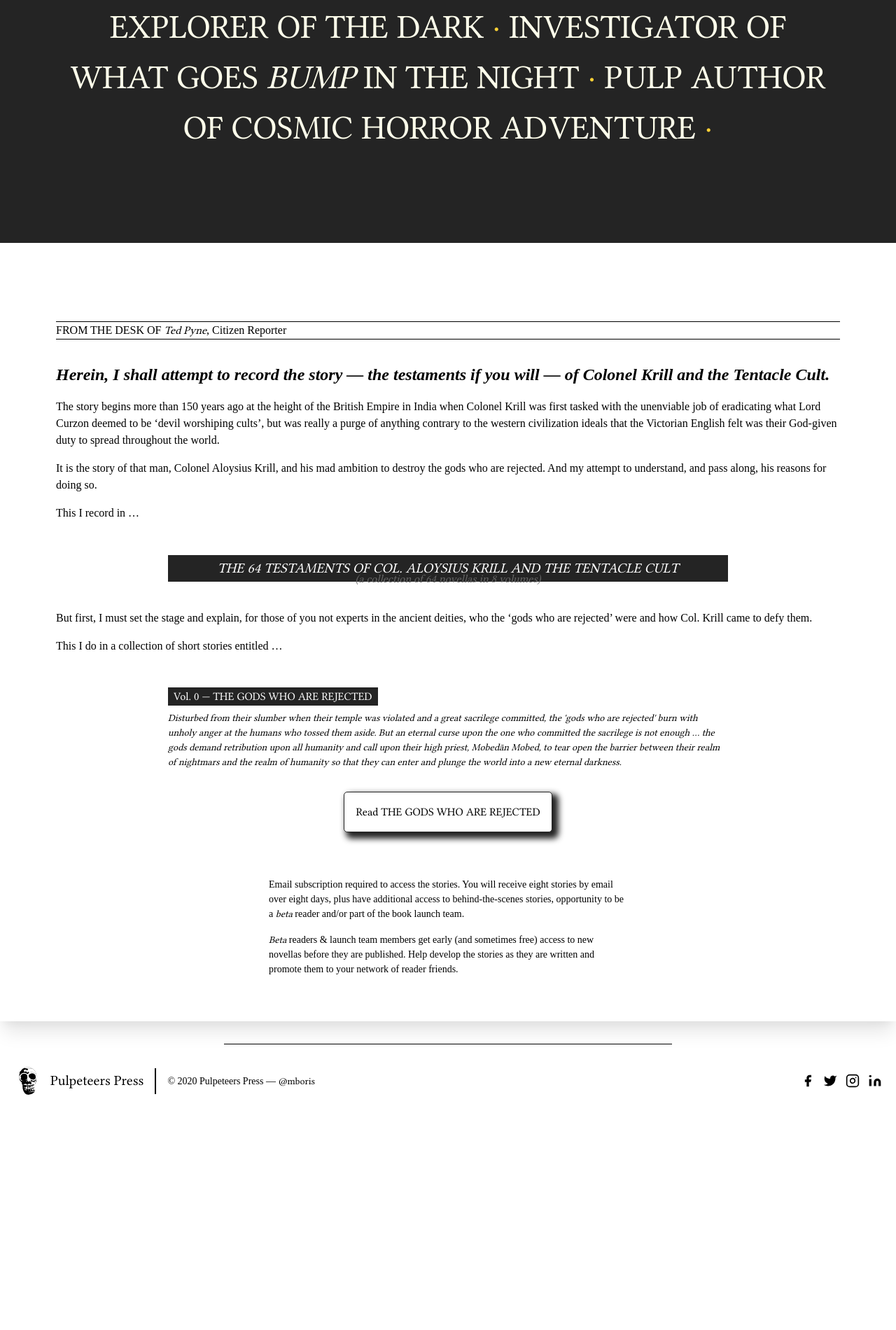
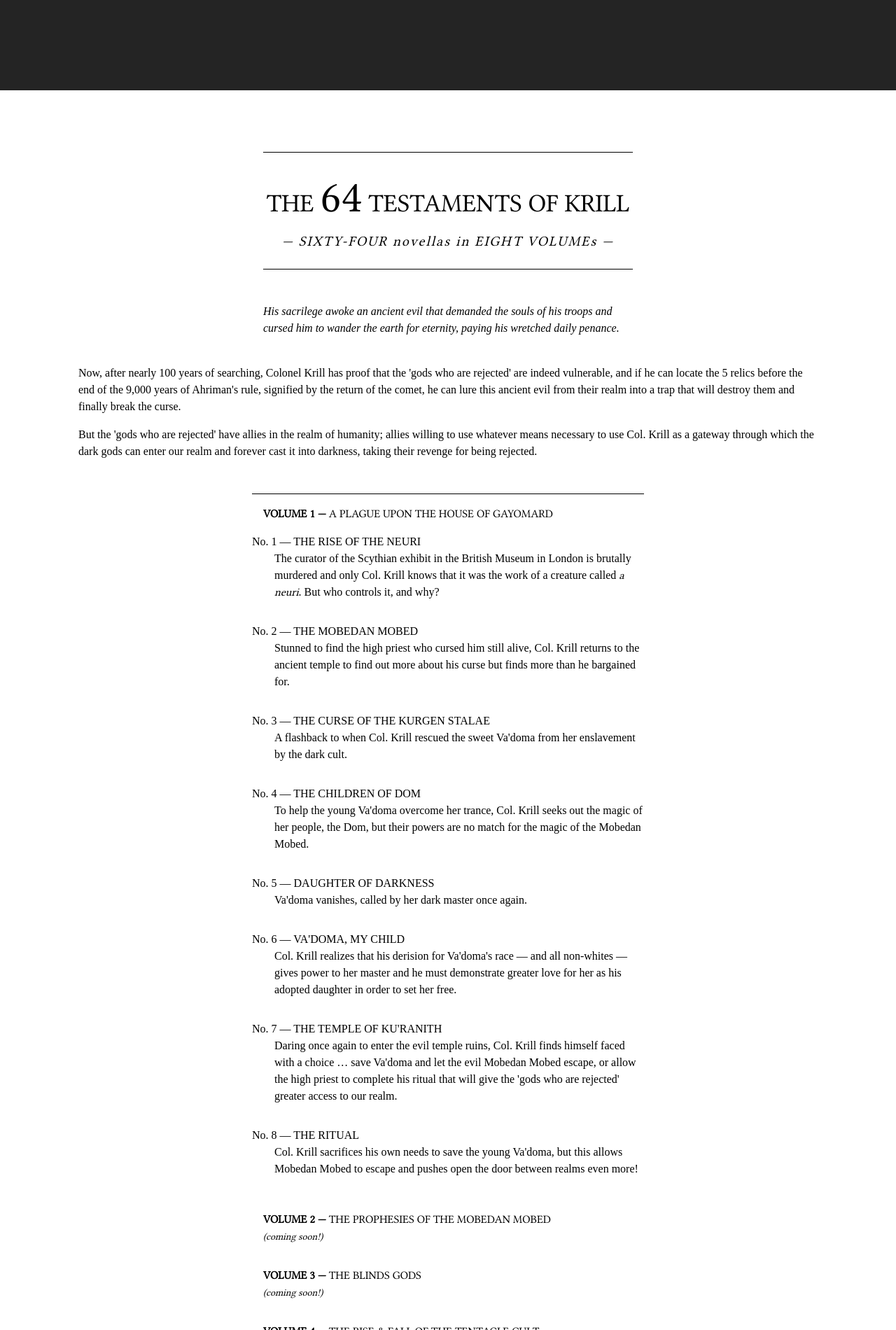
Before and after one commit to flaturtha/mboris, a Gatsby site: page / in a window 1280 px wide. Shown: the part 900-2800 px from the top of the page at 70% size. Before the commit the page ends 2496 px from the top, so only its background shows below. Built offline with nearby package versions, Linux system fonts and the light colour scheme; Gatsby itself is replaced by a stand-in of ours.

Commit message:
fixes hero layout; adds books lik to same page (#books) instead of new page; adds testaments copy

```diff
--- /dev/null
+++ b/src/components/books.js
@@ -0,0 +1,54 @@
+import React from "react"
+
+const Books = props => (
+  <section className="container mx-auto mt-0 px-4 lg:py-12 lg:px-20 " id="books">
+    <div className="mt-2 p-8">
+
+    <hr className="w-1/2 mx-auto mb-4" />
+    <h1 className="uppercase text-center text-4xl">The <span className="text-6xl">64</span> Testaments of Krill</h1>
+
+      <h2 className="text-center italic text-xl tracking-widest mt-8 md:mt-0">&mdash; SIXTY-FOUR novellas in EIGHT VOLUMEs &mdash; </h2>
+      <hr className="w-1/2 mx-auto mt-6 mb-12" />
+
+      <p className="italic mt-8 md:w-1/2 mx-auto">His sacrilege awoke an ancient evil that demanded the souls of his troops and cursed him to wander the earth for eternity, paying his wretched daily penance.</p>
+      <br className="hidden md:block"/>
+      <p>Now, after nearly 100 years of searching, Colonel Krill has proof that the 'gods who are rejected' are indeed vulnerable, and if he can locate the 5 relics before the end of the 9,000 years of Ahriman's rule, signified by the return of the comet, he can lure this ancient evil from their realm into a trap that will destroy them and finally break the curse.</p>
+      <p>But the 'gods who are rejected' have allies in the realm of humanity; allies willing to use whatever means necessary to use Col. Krill as a gateway through which the dark gods can enter our realm and forever cast it into darkness, taking their revenge for being rejected.</p>
+    </div>
+
+    <hr className="w-1/2 mx-auto"/>
+
+    <ol className="md:w-1/2 mx-auto">
+      <li className="p-4"><span className="font-bold">VOLUME 1 &mdash;</span> A PLAGUE UPON THE HOUSE OF GAYOMARD</li>
+        <dl>
+          <dt>No. 1 &mdash; THE RISE OF THE NEURI</dt>
+          <dd>The curator of the Scythian exhibit in the British Museum in London is brutally murdered and only Col. Krill knows that it was the work of a creature called <em>a neuri</em>. But who controls it, and why?</dd>
+          <dt>No. 2 &mdash; THE MOBEDAN MOBED</dt>
+          <dd>Stunned to find the high priest who cursed him still alive, Col. Krill returns to the ancient temple to find out more about his curse but finds more than he bargained for.</dd>
+          <dt>No. 3 &mdash; THE CURSE OF THE KURGEN STALAE</dt>
+          <dd>A flashback to when Col. Krill rescued the sweet Va'doma from her enslavement by the dark cult.</dd>
+          <dt>No. 4 &mdash; THE CHILDREN OF DOM</dt>
+          <dd>To help the young Va'doma overcome her trance, Col. Krill seeks out the magic of her people, the Dom, but their powers are no match for the magic of the Mobedan Mobed.</dd>
+          <dt>No. 5 &mdash; DAUGHTER OF DARKNESS</dt>
+          <dd>Va'doma vanishes, called by her dark master once again.</dd>
+          <dt>No. 6 &mdash; VA'DOMA, MY CHILD</dt>
+          <dd>Col. Krill realizes that his derision for Va'doma's race &mdash; and all non-whites &mdash; gives power to her master and he must demonstrate greater love for her as his adopted daughter in order to set her free.</dd>
+          <dt>No. 7 &mdash; THE TEMPLE OF KU'RANITH</dt>
+          <dd>Daring once again to enter the evil temple ruins, Col. Krill finds himself faced with a choice &hellip; save Va'doma and let the evil Mobedan Mobed escape, or allow the high priest to complete his ritual that will give the 'gods who are rejected' greater access to our realm.</dd>
+          <dt>No. 8 &mdash; THE RITUAL</dt>
+          <dd>Col. Krill sacrifices his own needs to save the young Va'doma, but this allows Mobedan Mobed to escape and pushes open the door between realms even more!</dd>
+        </dl>
+
+      <li className="p-4"><span className="font-bold">VOLUME 2 &mdash;</span> THE PROPHESIES OF THE MOBEDAN MOBED <em className="text-sm"><br/>(coming soon!)</em></li>
+      <li className="p-4"><span className="font-bold">VOLUME 3 &mdash;</span> THE BLINDS GODS <em className="text-sm"><br/>(coming soon!)</em></li>
+      <li className="p-4"><span className="font-bold">VOLUME 4 &mdash;</span> THE RISE &amp; FALL OF THE TENTACLE CULT <em className="text-sm"><br/>(coming soon!)</em></li>
+      <li className="p-4"><span className="font-bold">VOLUME 5 &mdash;</span> THE MOORS OF KRILL MANOR <em className="text-sm"><br/>(coming soon!)</em></li>
+      <li className="p-4"><span className="font-bold">VOLUME 6 &mdash;</span> THE TRAP <em className="text-sm"><br/>(coming soon!)</em></li>
+      <li className="p-4"><span className="font-bold">VOLUME 7 &mdash;</span> THE REALM OF NIGHTMARES <em className="text-sm"><br/>(coming soon!)</em></li>
+      <li className="p-4"><span className="font-bold">VOLUME 8 &mdash;</span> THE RETURN OF THE 13TH LANCERS <em className="text-sm"><br/>(coming soon!)</em></li>
+    </ol>
+
+    </section>
+)
+
+export default Books
--- a/src/components/footer.js
+++ b/src/components/footer.js
@@ -3,7 +3,7 @@
 
 const Footer = (props) => (
 
-  <footer className="text-gray-700 body-font">
+  <footer className="text-dingygrey body-font bg-yellow-100">
 
   <hr className="w-1/2 mx-auto" />
 
@@ -12,9 +12,7 @@
       <img src={Logo} className="h-10"/>
       <span className="ml-3 text-xl">Pulpeteers Press</span>
     </a>
-    <p className="text-sm text-gray-500 sm:ml-4 sm:pl-4 sm:border-l-2 sm:border-gray-200 sm:py-2 sm:mt-0 mt-4">© 2020 Pulpeteers Press —
-      <a href="https://twitter.com/knyttneve" className="text-gray-600 ml-1" rel="noopener noreferrer" target="_blank">@mboris</a>
-    </p>
+    <p className="text-sm text-gray-500 sm:ml-4 sm:pl-4 sm:border-l-2 sm:border-gray-200 sm:py-2 sm:mt-0 mt-4">© 2020 Pulpeteers Press</p>
     <span className="inline-flex sm:ml-auto sm:mt-0 mt-4 justify-center sm:justify-start">
       <a className="text-gray-500">
         <svg fill="currentColor" stroke-linecap="round" stroke-linejoin="round" stroke-width="2" className="w-5 h-5" viewBox="0 0 24 24">
--- a/src/components/header.js
+++ b/src/components/header.js
@@ -13,7 +13,7 @@
         <div className="flex items-center flex-shrink-0 mr-6">
 
           <span className="lg:ml-20 font-semibold text-4xl tracking-wider text-shockingyellow font-serif">
-            {siteTitle}<span className="hidden lg:inline lg:text-base text-shockingyellow font-serif"> &mdash; author of cosmic horror fiction</span>
+            {siteTitle}
           </span>
         </div>
       </Link>
@@ -41,7 +41,7 @@
       >
         <div className="md:flex-grow md:flex md:justify-center lg:justify-end md:pb-3 lg:pb-0">
           <Link
-            to={`/books/`}
+            to={`#books`}
             href="#responsive-header"
             className="font-serif block mt-4 lg:inline-block lg:mt-0 text-shockingyellow font-bold hover:bg-shockingyellow hover:text-dingygrey rounded-sm px-2 mr-7 lg:mr-20 uppercase text-4xl md:text-base"
           >
--- a/src/components/hero.js
+++ b/src/components/hero.js
@@ -4,26 +4,15 @@
 const Hero = (props) => (
 
 <div className="bg-dingygrey p-0 md:pb-12 lg:p-24">
-<section className="flexjustify-center items-center text-creme body-font">
+<section className="flex justify-center items-center text-creme body-font">
   <div className="container mx-auto flex px-5 lg:flex-row flex-col items-center">
 
-    <div className="lg:max-w-lg lg:w-full md:w-1/2 w-5/6 mb-10 md:mb-0 order-2 lg:order-1">
-      <div className="object-cover object-center overflow-hidden rounded-full border-b border-r shadow-2xl">
+    <div className="flex flex-col md:flex-row md:justify-center md:items-center w-full mt-8">
+      <div className="object-cover object-center overflow-hidden rounded-full border-b border-r shadow-2xl md:w-screen">
         <Image />
       </div>
 
-      <h2 className="title-font text-base text-center lg:hidden lg:text-xl my-8 font-medium text-gray-900">EXPLORER OF THE DARK <span className="text-shockingyellow">&middot;</span> INVESTIGATOR OF WHAT GOES <em>BUMP</em> IN THE NIGHT <span className="text-shockingyellow">&middot;</span> PULP AUTHOR OF COSMIC HORROR ADVENTURE <span className="text-shockingyellow">&middot;</span></h2>
-
-    </div>
-
-    <div className="font-serif lg:flex-grow lg:pl-24 md:pl-16 flex flex-col md:items-start items-center text-center order-1 lg:order-2">
-      <h1 className="title-font tracking-wide text-xl md:text-4xl mt-12 mb-12 font-medium text-gray-900">THE MANIACAL MIND BEHIND &hellip; <span className="block italic mt-6 text-3xl lg:text-6xl text-shockingyellow">THE 64 TESTAMENTS OF <span className="hidden md:inline">COL.</span> KRILL<span className="hidden lg:inline"> &amp; THE TENTACLE CULT</span></span></h1>
-
-
-      <div className="flex justify-center hidden">
-        <button className="inline-flex text-white bg-indigo-500 border-0 py-2 px-6 focus:outline-none hover:bg-indigo-600 rounded text-lg">Button</button>
-        <button className="ml-4 inline-flex text-creme bg-gray-200 border-0 py-2 px-6 focus:outline-none hover:bg-gray-300 rounded text-lg">Button</button>
-      </div>
+      <h2 className="text-center lg:block md:text-xl md:ml-8 my-8 md:my-0 font-medium text-creme">EXPLORER OF THE DARK <span className="text-shockingyellow">&middot;</span> INVESTIGATOR OF WHAT GOES <em>BUMP</em> IN THE NIGHT <span className="text-shockingyellow">&middot;</span> PULP AUTHOR OF COSMIC HORROR ADVENTURE <span className="text-shockingyellow">&middot;</span></h2>
 
     </div>
 
@@ -31,7 +20,9 @@
 
 </section>
 
-<h2 className="text-center hidden mt-24 lg:block lg:text-5xl my-8 font-medium text-creme">EXPLORER OF THE DARK <span className="text-shockingyellow">&middot;</span> INVESTIGATOR OF WHAT GOES <em>BUMP</em> IN THE NIGHT <span className="text-shockingyellow">&middot;</span> PULP AUTHOR OF COSMIC HORROR ADVENTURE <span className="text-shockingyellow">&middot;</span></h2>
+<h1 className="tracking-wide text-center text-xl md:text-4xl mt-0 md:mt-12 pb-12 md:pb-0 mb-0 font-medium text-shockingyellow">THE MANIACAL MIND BEHIND &hellip;</h1>
+<p className="text-shockingyellow text-4xl text-center mb-0 pb-9=0 font-black">&#709;</p>
+
 
 </div>
 )
--- a/src/components/layout.css
+++ b/src/components/layout.css
@@ -8,6 +8,19 @@
 
 * {
   font-family: Libertinus Serif;
+  /* background-color: #fffff0; */
+}
+
+body {
+  /* background-color: #ffffff; */
+}
+
+ul, ol, dd, dl, dt {
+  font-family: Libertinus Sans;
+}
+
+dd {
+  margin: 0 0 2rem 2rem;
 }
 
 p {
--- a/src/pages/index.js
+++ b/src/pages/index.js
@@ -1,16 +1,15 @@
 import React from "react"
-import { Link } from "gatsby"
 
 import Layout from "../components/layout"
 import SEO from "../components/seo"
 import Hero from '../components/hero'
-import Intro from '../components/intro'
+import Books from '../components/books'
 
 const IndexPage = () => (
   <Layout>
     <SEO title="Home" />
     <Hero />
-    <Intro />
+    <Books />
   </Layout>
 )
 
--- a/tailwind.config.js
+++ b/tailwind.config.js
@@ -6,7 +6,7 @@
   theme: {
     colors: {
       shockingyellow: '#fed136',
-      creme: '#ffffeb',
+      creme: '#f9ffe3',
       dingygrey: '#242424',
     },
     fontFamily: {
```
Also changed, not shown: 1 other file.
